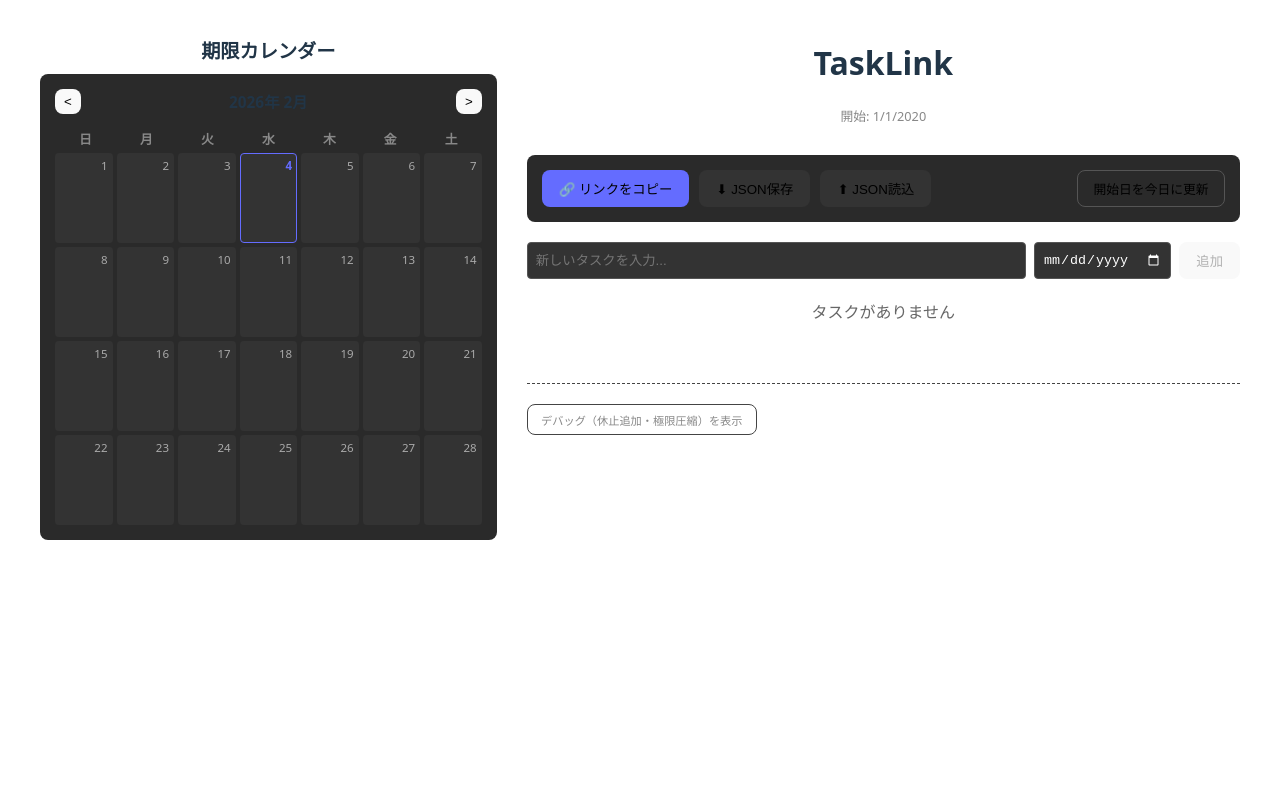
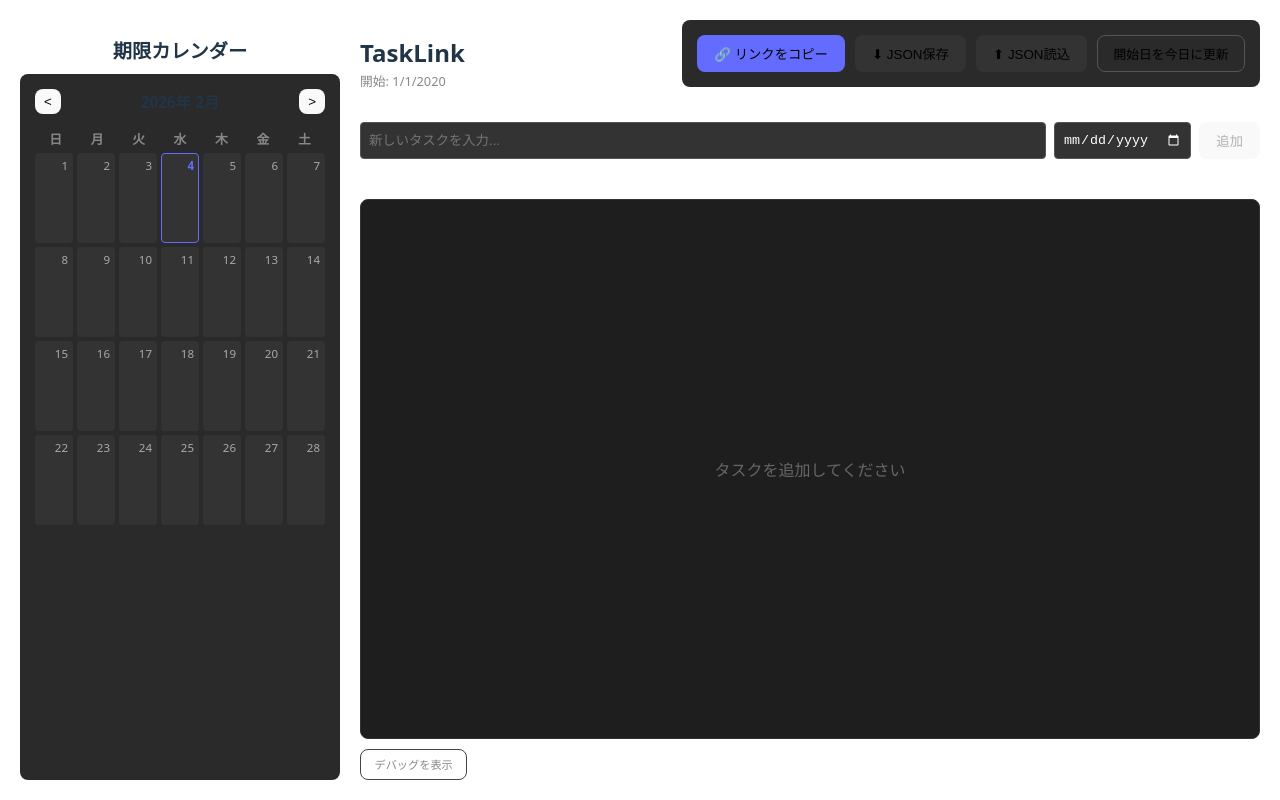
Before and after one commit to shingo29831/task-link-app, a React (Vite) app: page / in a window 1280 px wide. Built offline with nearby package versions, Linux system fonts and the light colour scheme.

Commit message:
タスクの表示方法を変更

```diff
--- a/src/App.tsx
+++ b/src/App.tsx
@@ -3,7 +3,7 @@ import { useAppData } from './hooks/useAppData';
 import { TaskInput } from './components/TaskInput';
 import { TaskItem } from './components/TaskItem';
 import { ProjectControls } from './components/ProjectControls';
-import { TaskCalendar } from './components/TaskCalendar'; // カレンダーを追加
+import { TaskCalendar } from './components/TaskCalendar';
 import type { Task, AppData } from './types';
 import { mergeAppData } from './utils/merge';
 import { getIntermediateJson, compressData } from './utils/compression';
@@ -67,34 +67,40 @@ function App() {
     return roots;
   };
 
-  const renderNodes = (nodes: TaskNode[], depth = 0) => nodes.map(n => (
+  // カラム内の子タスクを再帰的に表示する関数
+  const renderColumnChildren = (nodes: TaskNode[], depth = 0) => nodes.map(n => (
     <React.Fragment key={n.id}>
       <TaskItem
-        task={n} projectStartDate={data.projectStartDate} depth={depth} hasChildren={n.children.length > 0}
+        task={n}
+        projectStartDate={data.projectStartDate}
+        depth={depth}
+        hasChildren={n.children.length > 0}
         onStatusChange={(s) => save(data.tasks.map(t => t.id === n.id ? { ...t, status: s, lastUpdated: Date.now() } : t))}
         onDelete={() => confirm('削除しますか？') && save(data.tasks.map(t => t.id === n.id ? { ...t, isDeleted: true, lastUpdated: Date.now() } : t))}
         onAddSubTask={() => setParent({ id: n.id, name: n.name })}
       />
-      {renderNodes(n.children, depth + 1)}
+      {renderColumnChildren(n.children, depth + 1)}
     </React.Fragment>
   ));
 
   return (
-    <div style={{ maxWidth: '1200px', margin: '0 auto', padding: '20px', display: 'flex', flexWrap: 'wrap', gap: '30px', alignItems: 'flex-start' }}>
+    <div style={{ maxWidth: '100%', margin: '0 auto', padding: '20px', display: 'flex', flexDirection: 'row', gap: '20px', height: '100vh', boxSizing: 'border-box' }}>
 
-      {/* 左カラム：カレンダー */}
-      <div style={{ flex: '1 1 350px', minWidth: '300px', position: 'sticky', top: '20px' }}>
+      {/* 左カラム：カレンダー (固定幅) */}
+      <div style={{ flex: '0 0 320px', display: 'flex', flexDirection: 'column' }}>
         <h2 style={{ fontSize: '1.2em', textAlign: 'center', marginBottom: '10px' }}>期限カレンダー</h2>
+        <div style={{ flex: 1, overflowY: 'auto' }}>
             <TaskCalendar projectStartDate={data.projectStartDate} tasks={data.tasks} />
         </div>
+      </div>
 
-      {/* 右カラム：メインコンテンツ */}
-      <div style={{ flex: '2 1 500px', minWidth: '300px' }}>
-        <header style={{ textAlign: 'center', marginBottom: '30px' }}>
-          <h1>TaskLink</h1>
-          <p style={{ color: '#888', fontSize: '0.8em' }}>開始: {new Date(data.projectStartDate).toLocaleDateString()}</p>
-        </header>
-
+      {/* 右カラム：メインコンテンツ (可変幅) */}
+      <div style={{ flex: 1, display: 'flex', flexDirection: 'column', minWidth: 0 }}>
+        <header style={{ display: 'flex', justifyContent: 'space-between', alignItems: 'center', marginBottom: '15px' }}>
+            <div>
+                <h1 style={{ margin: 0, fontSize: '1.5em' }}>TaskLink</h1>
+                <span style={{ color: '#888', fontSize: '0.8em' }}>開始: {new Date(data.projectStartDate).toLocaleDateString()}</span>
+            </div>
             <ProjectControls
                 onCopyLink={() => navigator.clipboard.writeText(getShareUrl()).then(() => alert('コピー完了'))}
                 onExport={() => {
@@ -105,23 +111,72 @@ function App() {
                 }}
                 onResetDate={() => confirm('今日を開始日にしますか？') && setData({ ...data, projectStartDate: Date.now(), lastSynced: Date.now() })}
             />
+        </header>
 
+        {/* 入力エリア */}
         <div style={{ marginBottom: '20px' }}>
           {parent && <div style={{ color: '#646cff', fontSize: '0.8em', marginBottom: '5px' }}>子タスク追加中: [{parent.id}] {parent.name} <button onClick={() => setParent(null)} style={{ padding: '2px 6px', fontSize: '0.8em' }}>取消</button></div>}
           <TaskInput onAdd={addTask} projectStartDate={data.projectStartDate} />
         </div>
 
-        <div style={{ marginTop: '20px' }}>
-          {data.tasks.filter(t => !t.isDeleted).length === 0 ? <p style={{ textAlign: 'center', color: '#666' }}>タスクがありません</p> : renderNodes(buildTree(data.tasks))}
+        {/* カンバンボードエリア (横スクロール) */}
+        <div style={{
+            flex: 1,
+            overflowX: 'auto',
+            overflowY: 'hidden',
+            display: 'flex',
+            gap: '16px',
+            alignItems: 'flex-start',
+            paddingBottom: '20px',
+            border: '1px solid #333',
+            borderRadius: '8px',
+            padding: '16px',
+            backgroundColor: '#1e1e1e'
+        }}>
+          {data.tasks.filter(t => !t.isDeleted).length === 0 ? (
+            <p style={{ color: '#666', margin: 'auto' }}>タスクを追加してください</p>
+          ) : (
+            buildTree(data.tasks).map(root => (
+                <div key={root.id} style={{
+                    minWidth: '300px',
+                    maxWidth: '300px',
+                    backgroundColor: '#2a2a2a',
+                    borderRadius: '8px',
+                    border: '1px solid #444',
+                    padding: '10px',
+                    display: 'flex',
+                    flexDirection: 'column',
+                    maxHeight: '100%', // 縦スクロール用
+                }}>
+                    {/* 親タスクヘッダー */}
+                    <div style={{ borderBottom: '2px solid #444', marginBottom: '8px', paddingBottom: '4px' }}>
+                        <TaskItem
+                            task={root}
+                            projectStartDate={data.projectStartDate}
+                            depth={0}
+                            hasChildren={root.children.length > 0}
+                            onStatusChange={(s) => save(data.tasks.map(t => t.id === root.id ? { ...t, status: s, lastUpdated: Date.now() } : t))}
+                            onDelete={() => confirm('削除しますか？') && save(data.tasks.map(t => t.id === root.id ? { ...t, isDeleted: true, lastUpdated: Date.now() } : t))}
+                            onAddSubTask={() => setParent({ id: root.id, name: root.name })}
+                        />
+                    </div>
+                    {/* 子タスクリスト (スクロール可能に) */}
+                    <div style={{ overflowY: 'auto', flex: 1, paddingLeft: '4px' }}>
+                        {renderColumnChildren(root.children, 0)}
+                    </div>
+                </div>
+            ))
+          )}
         </div>
 
-        <div style={{ marginTop: '60px', borderTop: '1px dashed #444', paddingTop: '20px' }}>
+        {/* デバッグ */}
+        <div style={{ marginTop: '10px' }}>
           <button onClick={() => setShowDebug(!showDebug)} style={{ fontSize: '0.7em', color: '#888', background: 'transparent', border: '1px solid #444' }}>
-            {showDebug ? 'デバッグを隠す' : 'デバッグ（休止追加・極限圧縮）を表示'}
+            {showDebug ? 'デバッグを隠す' : 'デバッグを表示'}
           </button>
           {showDebug && (
             <div style={{ marginTop: '15px', padding: '15px', background: '#1a1a1a', borderRadius: '8px', fontSize: '0.75em', color: '#ccc' }}>
-              <p><b>1. 圧縮直前データ (不可視文字エスケープ):</b></p>
+              <p><b>1. 圧縮直前データ:</b></p>
               <code style={{ wordBreak: 'break-all', color: '#888' }}>
                 {debugInfo.before.replace(/[\u0080-\u00FF]/g, c => `\\u${c.charCodeAt(0).toString(16).padStart(4, '0')}`)}
               </code>
```
Lines whose indentation alone changed are shown as unchanged.
